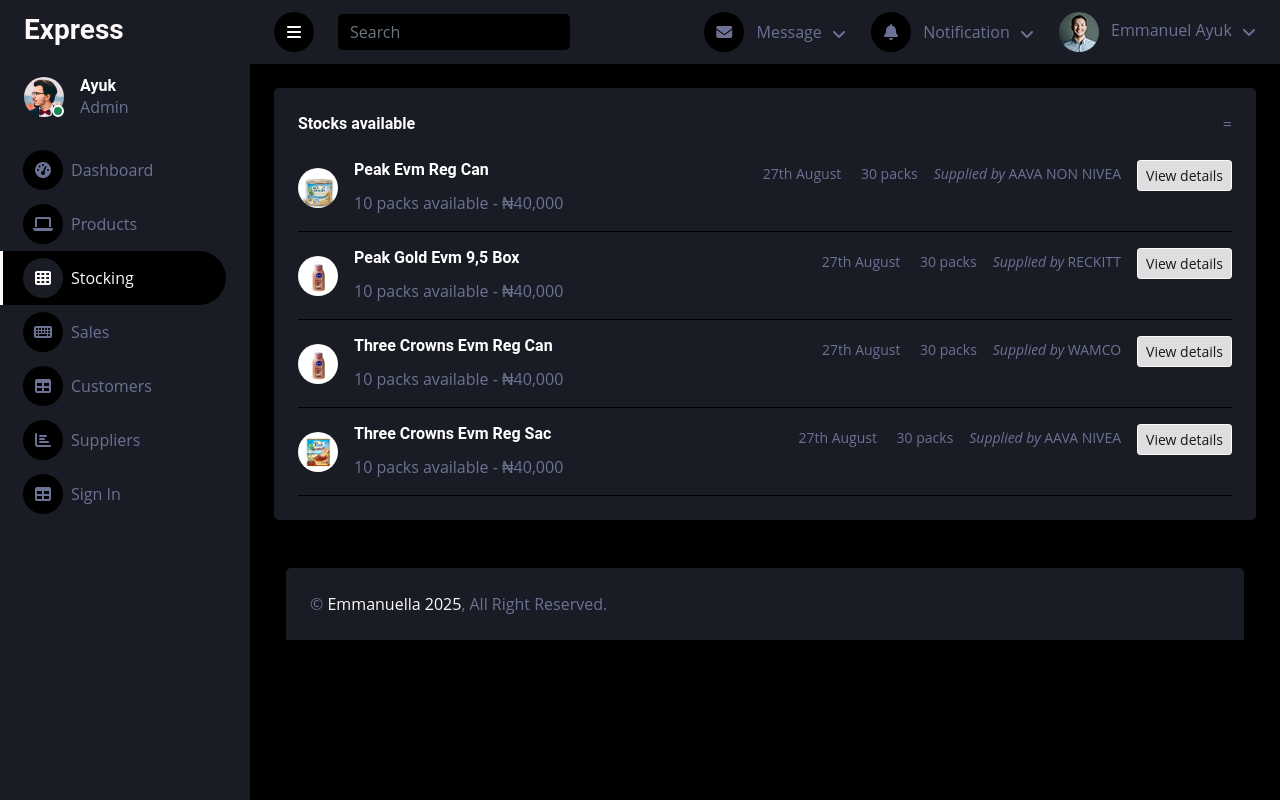
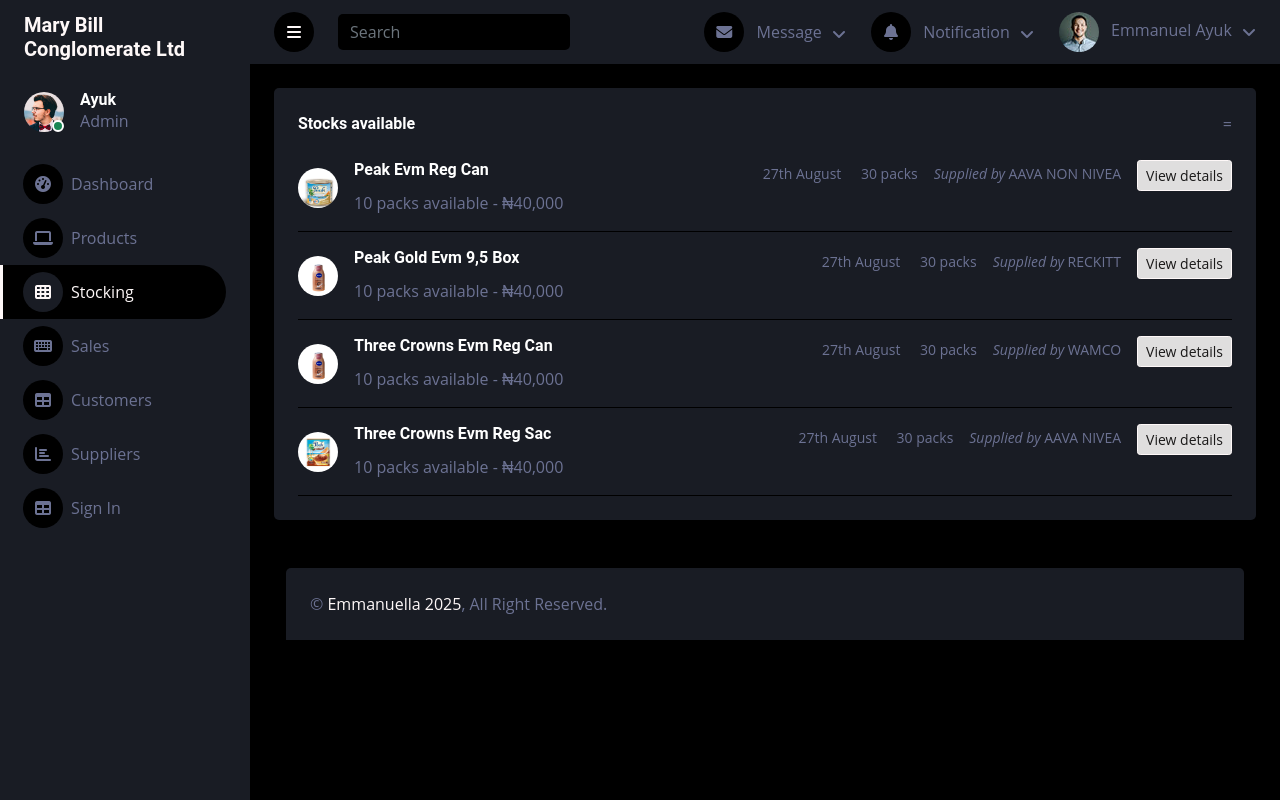
Before and after one commit to EmmaEne/Express-supermarket, a plain HTML site: page stocking.html in a window 1280 px wide. Drawn offline with nearby package versions, Linux system fonts and the light colour scheme.

Commit message:
updated pages

```diff
--- a/stocking.html
+++ b/stocking.html
@@ -3,7 +3,7 @@
 
 <head>
   <meta charset="utf-8">
-  <title>Express supermarket</title>
+  <title>Mary Bill Conglomerate Ltd supermarket</title>
   <meta content="width=device-width, initial-scale=1.0" name="viewport">
 
   <!-- Icon Font Stylesheet -->
@@ -32,7 +32,7 @@
     <div class="sidebar pe-4 pb-3">
       <nav class="navbar bg-secondary navbar-dark">
         <a href="index.html" class="navbar-brand mx-4 mb-3">
-          <h3 class="text-primary">Express</h3>
+          <h5 class="text-primary">Mary Bill <br> Conglomerate Ltd</h5>
         </a>
         <div class="d-flex align-items-center ms-4 mb-4">
           <div class="position-relative">
@@ -48,7 +48,7 @@
         <div class="sidebar pe-4 pb-3">
           <nav class="navbar bg-secondary navbar-dark">
             <a href="index.html" class="navbar-brand mx-4 mb-3">
-              <h3 class="text-primary">Express</h3>
+              <h5 class="text-primary">Mary Bill <br> Conglomerate Ltd</h5>
             </a>
             <div class="d-flex align-items-center ms-4 mb-4">
               <div class="position-relative">
```
Also changed, not shown: admin.html (+2 -2 lines), branch.html (+2 -2 lines), customers.html (+3 -3 lines), index.html (+2 -2 lines), products.html (+2 -2 lines), sales.html (+3 -3 lines), signin.html (+2 -2 lines), suppliers.html (+2 -2 lines).
